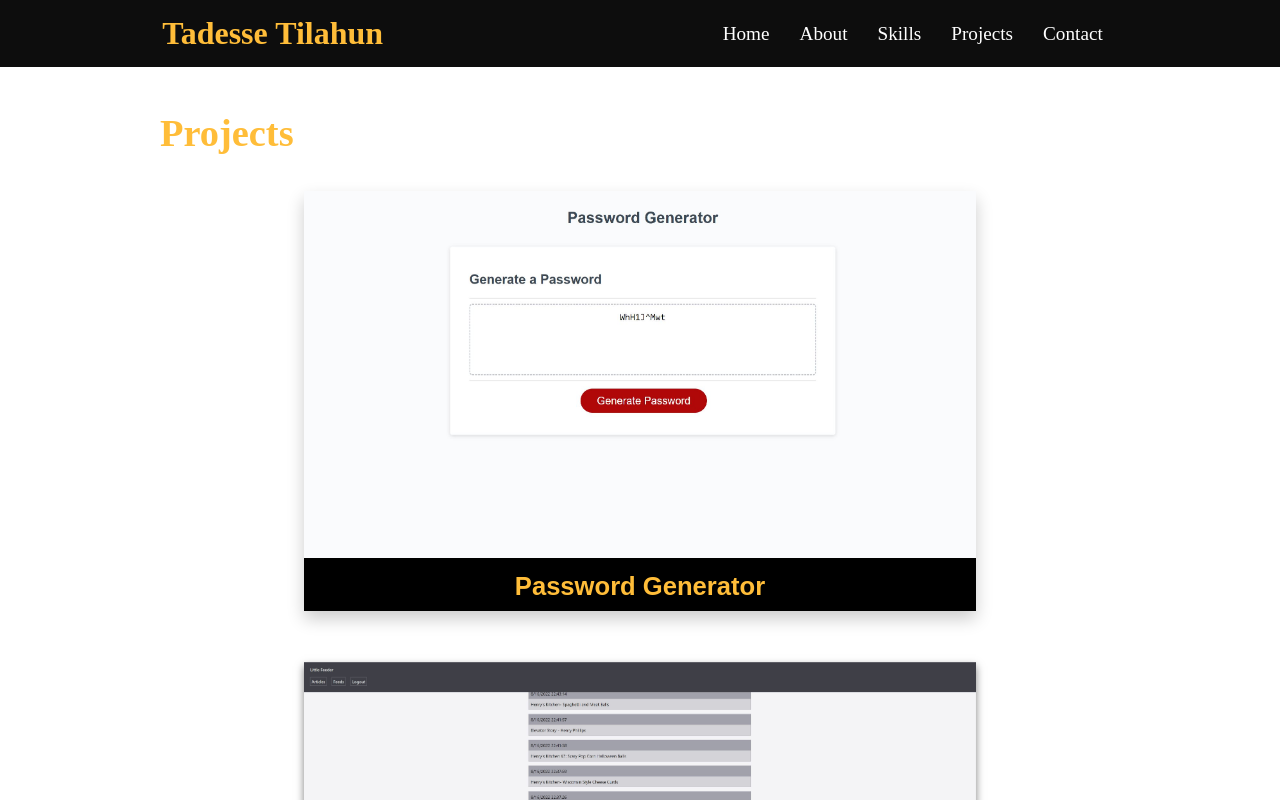
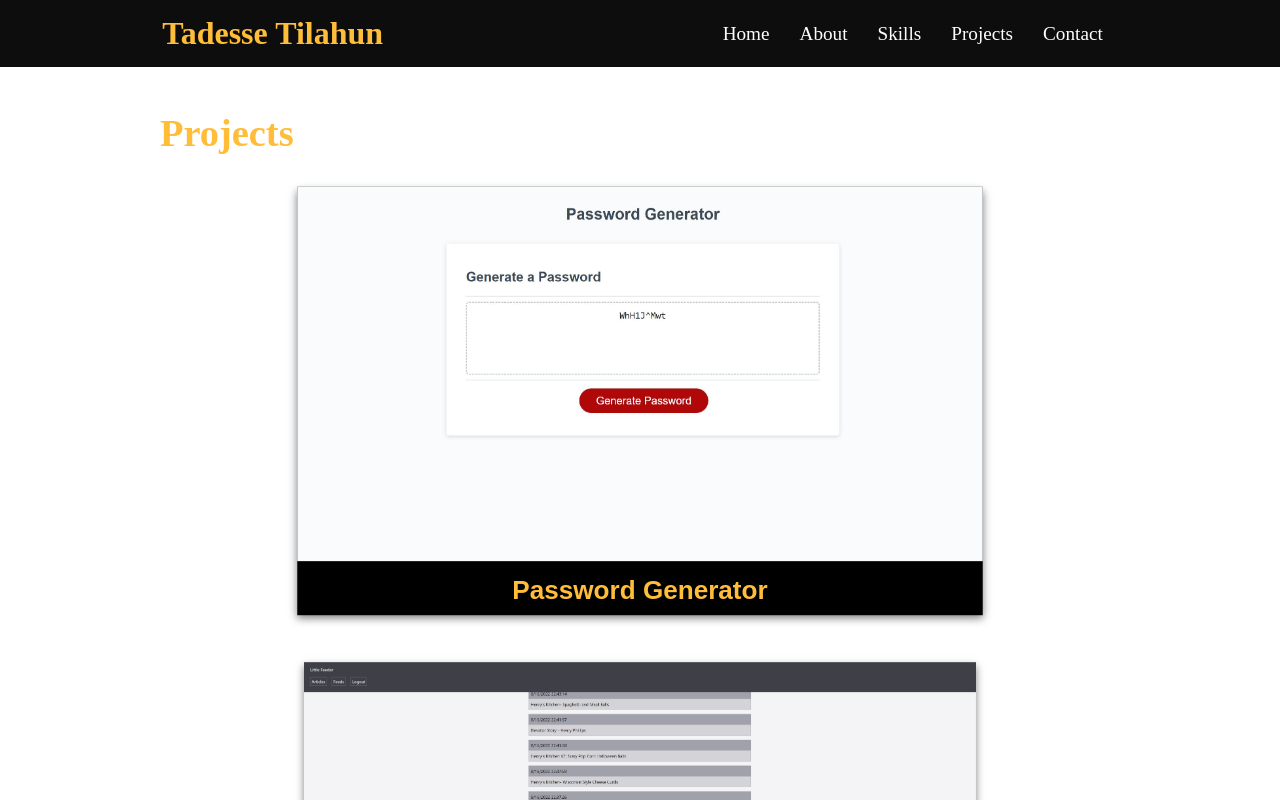
Before and after one commit to ettad/my-portfolio, a plain HTML site: page index.html in a window 1280 px wide. In both pictures the pointer is over the element 640 px from the left and 2250 px from the top of the page. Shown: the part 1850-2650 px from the top of the page. Drawn offline with Linux system fonts and the light colour scheme.

Commit message:
added zoom effect to project images

```diff
--- a/assets/css/style.css
+++ b/assets/css/style.css
@@ -217,7 +217,7 @@ span {
 
 /* On mouse-hover, add a deeper shadow */
 .card:hover {
-box-shadow: 0 8px 16px 0 rgba(0,0,0,0.2);
+    transform: scale(1.02);
 }
 
 
```
